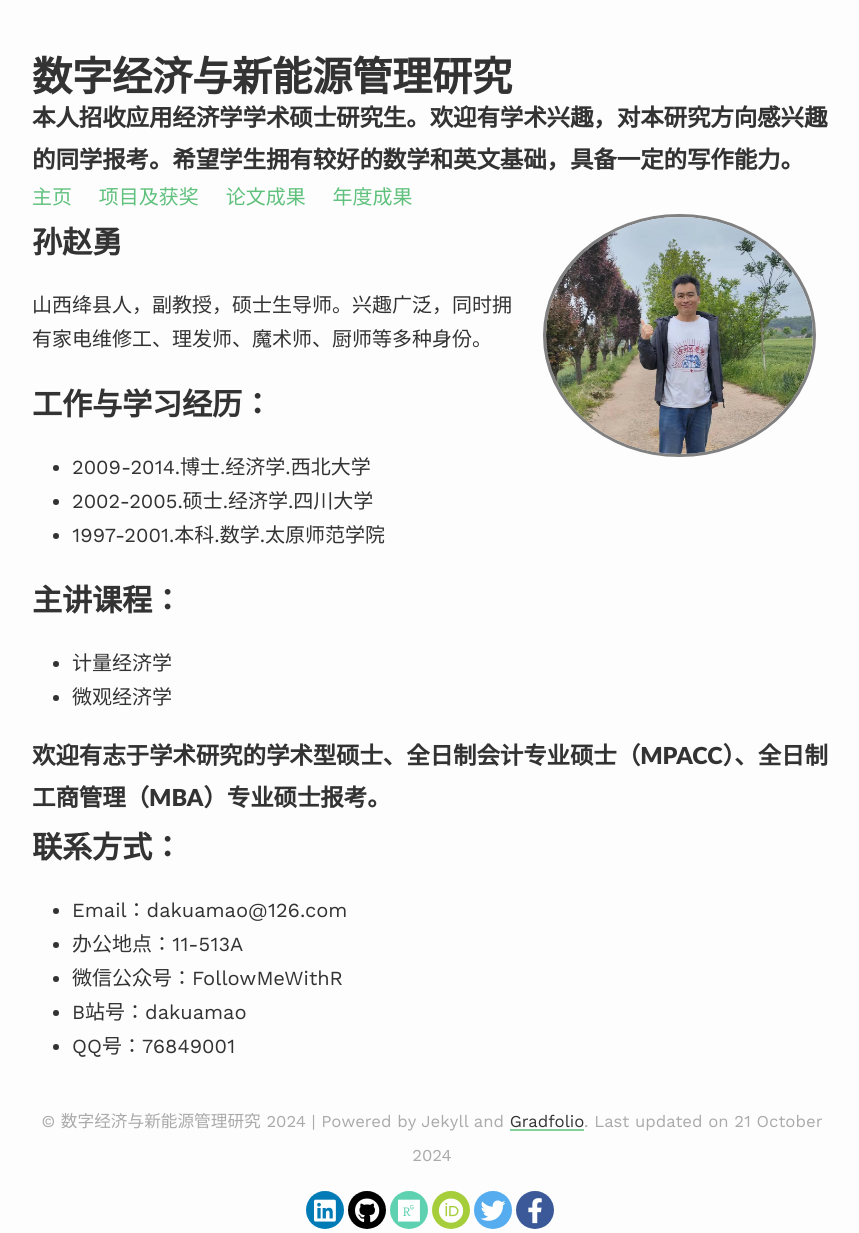
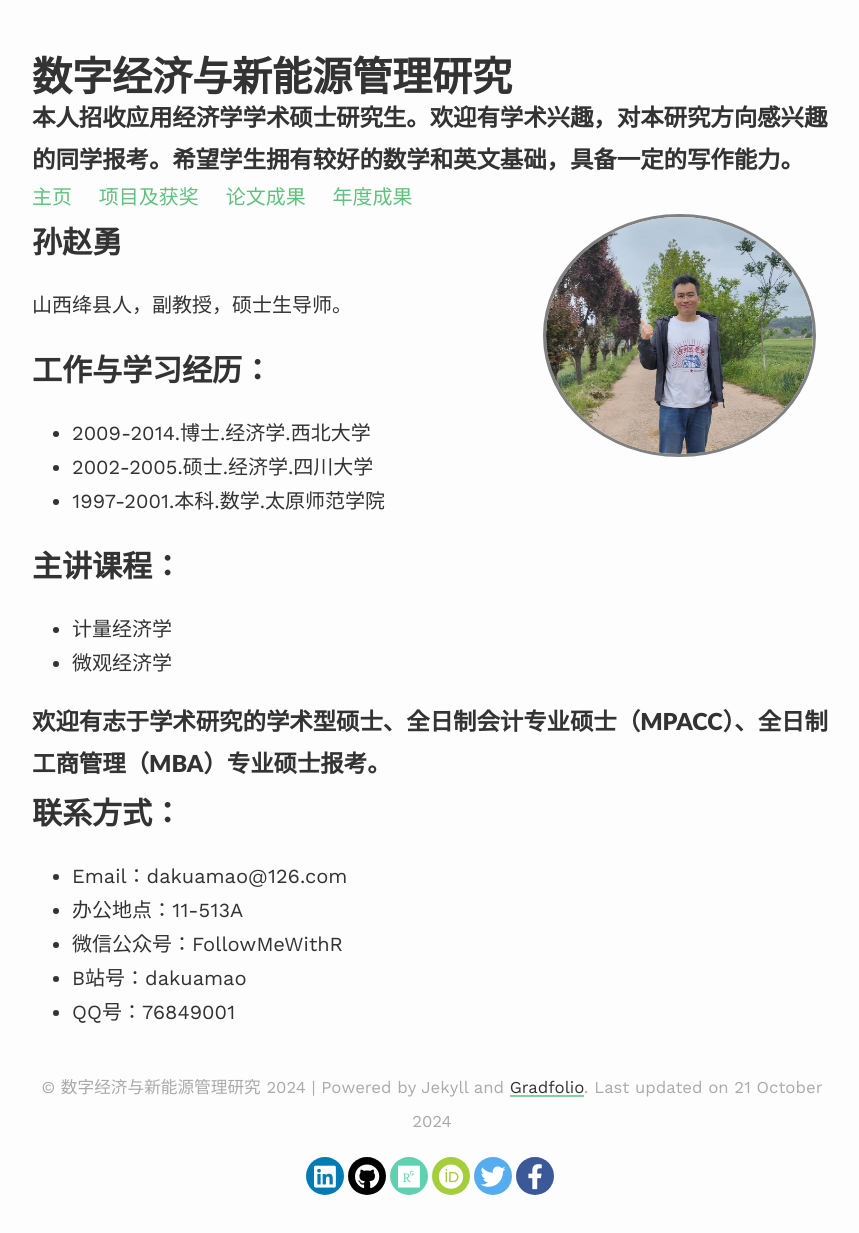
Before and after one commit to dakuamao/sun, a Jekyll site: the page built from index.md, in a window 1280 px wide. Shown: the whole page, without its empty margins (208-1067 px from the left). Built offline with Jekyll 4.4.1, drawn with Linux system fonts in a browser that asks for light colours; nearby versions of some CDN libraries; our own code applies the rules of GitHub Pages for plain Markdown files; after the commit the page ends 1199 px from its top, so only the background shows below that.

Commit message:
Update index.md

```diff
--- a/index.md
+++ b/index.md
@@ -9,7 +9,7 @@ published: true
 
 # 孙赵勇
 
-山西绛县人，副教授，硕士生导师。兴趣广泛，同时拥有家电维修工、理发师、魔术师、厨师等多种身份。
+山西绛县人，副教授，硕士生导师。
 
 ## 工作与学习经历：
 - 2009-2014.博士.经济学.西北大学
```
